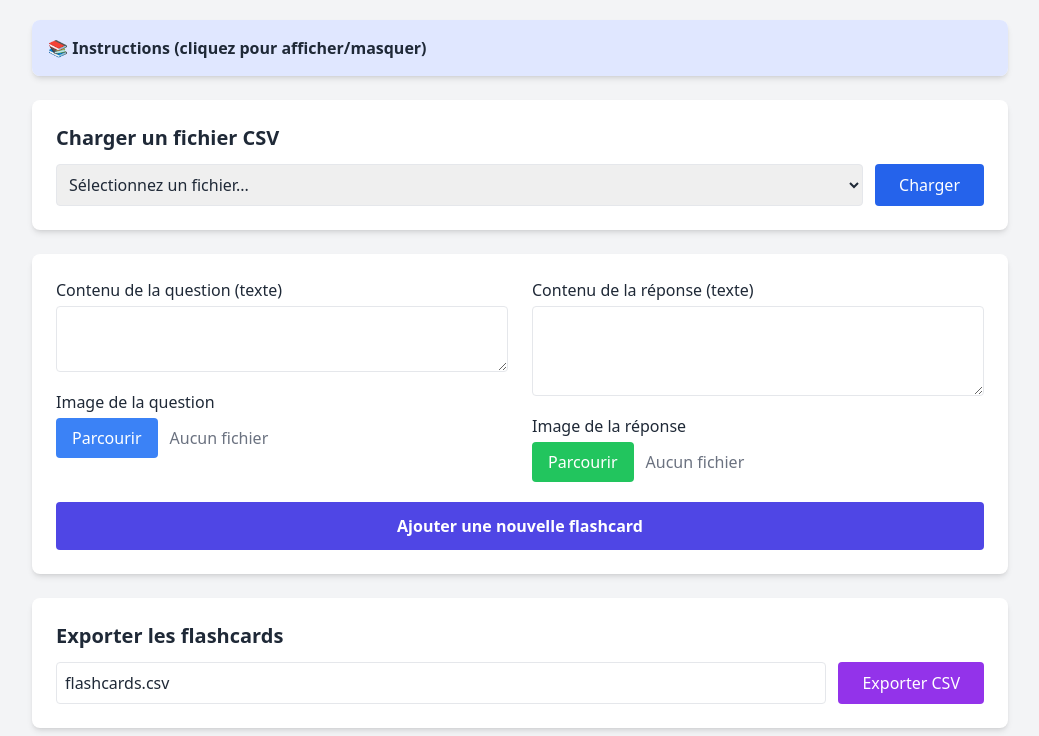
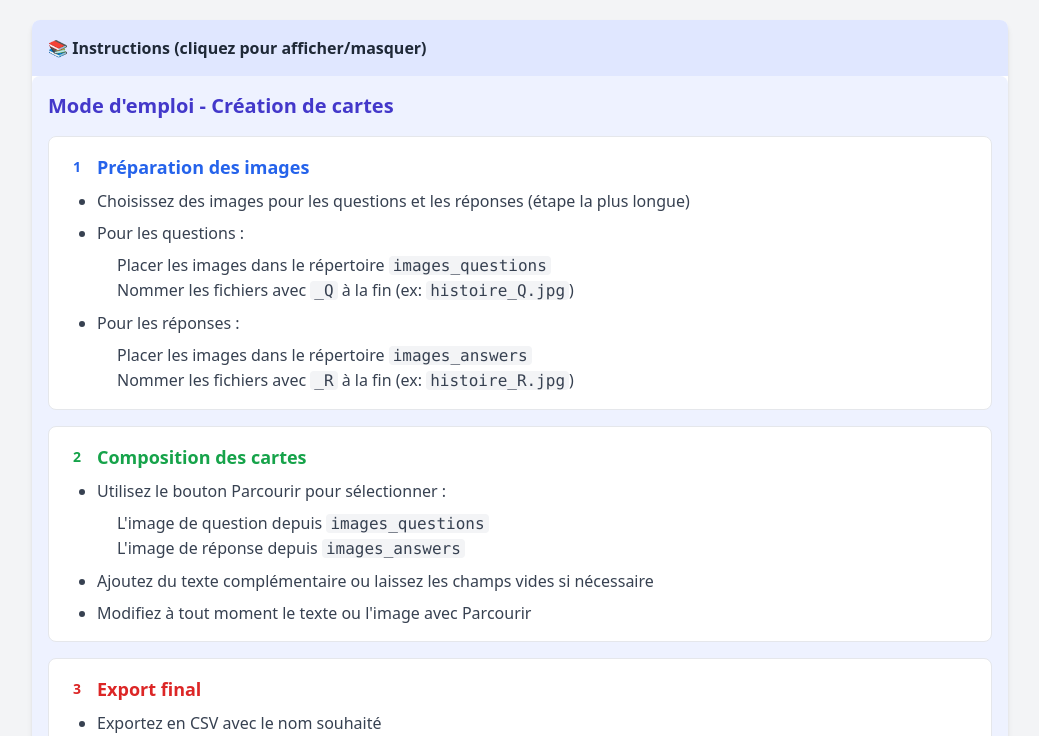
Before and after one commit to soltrmp/generate_leitner_cards.github.io, a plain HTML site: page index.html in a window 1280 px wide. Shown: the part 64-800 px from the top of the page, without its empty margins (120-1159 px from the left). Drawn offline with nearby package versions, Linux system fonts and the light colour scheme; no server answers.

Commit message:
commit 7 gen leit

```diff
--- a/index.html
+++ b/index.html
@@ -16,16 +16,65 @@
       <button id="toggle-instructions" class="w-full p-4 text-left font-semibold bg-indigo-100 hover:bg-indigo-200 transition">
         📚 Instructions (cliquez pour afficher/masquer)
       </button>
-      <div id="instructions" class="p-4 bg-indigo-50 hidden">
-        <ul class="list-disc pl-5 space-y-2">
-          <li>Ajoutez ou éditez des flashcards directement dans la liste.</li>
-          <li>Modifiez le texte ou changez l’image avec le bouton "Parcourir".</li>
-          <li>Supprimez une carte avec la corbeille.</li>
-          <li>Le <code>box_number</code> et la <code>last_reviewed</code> sont mis à jour à l’export.</li>
-          <li>Exportez en CSV avec le nom souhaité.</li>
-        </ul>
+
+      <div id="instructions" class="p-4 bg-indigo-50 rounded-lg card-hover">
+        <h2 class="text-xl font-bold mb-4 text-indigo-700">Mode d'emploi - Création de cartes</h2>
+
+        <div class="space-y-4">
+          <section class="bg-white p-4 rounded-lg border border-gray-200">
+            <h3 class="font-semibold text-lg mb-2 text-blue-600 flex items-center">
+              <span class="btn btn-blue mr-2 px-2 py-1 text-sm">1</span>
+              Préparation des images
+            </h3>
+            <ul class="list-disc pl-8 space-y-2 text-gray-700">
+              <li>Choisissez des images pour les questions et les réponses (étape la plus longue)</li>
+              <li class="mt-2 font-medium">Pour les questions :</li>
+              <ul class="list-circle pl-5">
+                <li>Placer les images dans le répertoire <code class="bg-gray-100 px-1 rounded">images_questions</code></li>
+                <li>Nommer les fichiers avec <code class="bg-gray-100 px-1 rounded">_Q</code> à la fin (ex: <code class="bg-gray-100 px-1 rounded">histoire_Q.jpg</code>)</li>
+              </ul>
+              <li class="mt-2 font-medium">Pour les réponses :</li>
+              <ul class="list-circle pl-5">
+                <li>Placer les images dans le répertoire <code class="bg-gray-100 px-1 rounded">images_answers</code></li>
+                <li>Nommer les fichiers avec <code class="bg-gray-100 px-1 rounded">_R</code> à la fin (ex: <code class="bg-gray-100 px-1 rounded">histoire_R.jpg</code>)</li>
+              </ul>
+            </ul>
+          </section>
+
+          <section class="bg-white p-4 rounded-lg border border-gray-200">
+            <h3 class="font-semibold text-lg mb-2 text-green-600 flex items-center">
+              <span class="btn btn-green mr-2 px-2 py-1 text-sm">2</span>
+              Composition des cartes
+            </h3>
+            <ul class="list-disc pl-8 space-y-2 text-gray-700">
+              <li>Utilisez le bouton <span class="btn btn-blue btn-sm">Parcourir</span> pour sélectionner :</li>
+              <ul class="list-circle pl-5">
+                <li>L'image de question depuis <code class="bg-gray-100 px-1 rounded">images_questions</code></li>
+                <li>L'image de réponse depuis <code class="bg-gray-100 px-1 rounded">images_answers</code></li>
+              </ul>
+              <li>Ajoutez du texte complémentaire ou laissez les champs vides si nécessaire</li>
+              <li>Modifiez à tout moment le texte ou l'image avec <span class="btn btn-blue btn-sm">Parcourir</span></li>
+            </ul>
+          </section>
+
+          <section class="bg-white p-4 rounded-lg border border-gray-200">
+            <h3 class="font-semibold text-lg mb-2 text-red-600 flex items-center">
+              <span class="btn btn-red mr-2 px-2 py-1 text-sm">3</span>
+              Export final
+            </h3>
+            <ul class="list-disc pl-8 space-y-2 text-gray-700">
+              <li>Exportez en CSV avec le nom souhaité</li>
+              <li><strong>Ne pas inclure</strong> l'extension <code class="bg-gray-100 px-1 rounded">.csv</code> dans le nom du fichier</li>
+            </ul>
+          </section>
+        </div>
       </div>
+
+
+
     </div>
+
+
     <div class="bg-white p-6 rounded-lg shadow-md mb-6">
       <h2 class="text-xl font-semibold mb-3">Charger un fichier CSV</h2>
       <div class="flex space-x-3">
@@ -47,7 +96,7 @@
             <button type="button" id="browse-question-img" class="px-4 py-2 bg-blue-500 text-white rounded hover:bg-blue-600">Parcourir</button>
             <span id="question-img-name" class="text-gray-500">Aucun fichier</span>
           </div>
-          <input type="file" id="question_image_input" accept="image/*" class="hidden" data-folder="images_questions" />
+          <input type="file" id="question_image_input" accept="image/*" class="hidden" data-folder="images_questions" webkitdirectory directory />
         </div>
 
         <div>
@@ -59,7 +108,7 @@
             <button type="button" id="browse-answer-img" class="px-4 py-2 bg-green-500 text-white rounded hover:bg-green-600">Parcourir</button>
             <span id="answer-img-name" class="text-gray-500">Aucun fichier</span>
           </div>
-          <input type="file" id="answer_image_input" accept="image/*" class="hidden" data-folder="images_answers" />
+          <input type="file" id="answer_image_input" accept="image/*" class="hidden" data-folder="images_answers" webkitdirectory directory />
         </div>
       </div>
 
--- a/script.js
+++ b/script.js
@@ -330,24 +330,32 @@ function renderEditableCard(card, index) {
 
 
 // Ouvrir le sélecteur de fichier pour une carte
+// Modifiez la fonction browseImage pour gérer les sous-répertoires
 function browseImage(cardIndex, type) {
   const input = document.createElement("input");
   input.type = "file";
   input.accept = "image/*";
+  input.webkitdirectory = true; // Permet la sélection de répertoire
+  input.directory = true;
   input.onchange = (e) => {
     const file = e.target.files[0];
     if (file) {
       const folder = type === "question" ? "images_questions" : "images_answers";
-      const filename = `${folder}/${file.name}`;
-      flashcards[cardIndex][type === "question" ? "question_content_image" : "answer_content_image"] = filename;
-      // Mettre à jour l'affichage
-      document.getElementById(`edit-${type[0]}-img-${cardIndex}`).textContent = filename;
-      renderFlashcards(); // rafraîchit l'image
+      // Garder la structure de sous-répertoire
+      const relativePath = file.webkitRelativePath ||
+                         `${folder}/${file.name}`;
+      const pathParts = relativePath.split('/');
+      // Enlever le premier dossier (images_questions ou images_answers)
+      const finalPath = pathParts.slice(1).join('/');
+      const fullPath = `${folder}/${finalPath}`;
+
+      flashcards[cardIndex][type === "question" ? "question_content_image" : "answer_content_image"] = fullPath;
+      document.getElementById(`edit-${type[0]}-img-${cardIndex}`).textContent = fullPath;
+      renderFlashcards();
     }
   };
   input.click();
 }
-
 // Afficher toutes les flashcards
 function renderFlashcards() {
   const container = document.getElementById("flashcards-list");
```
